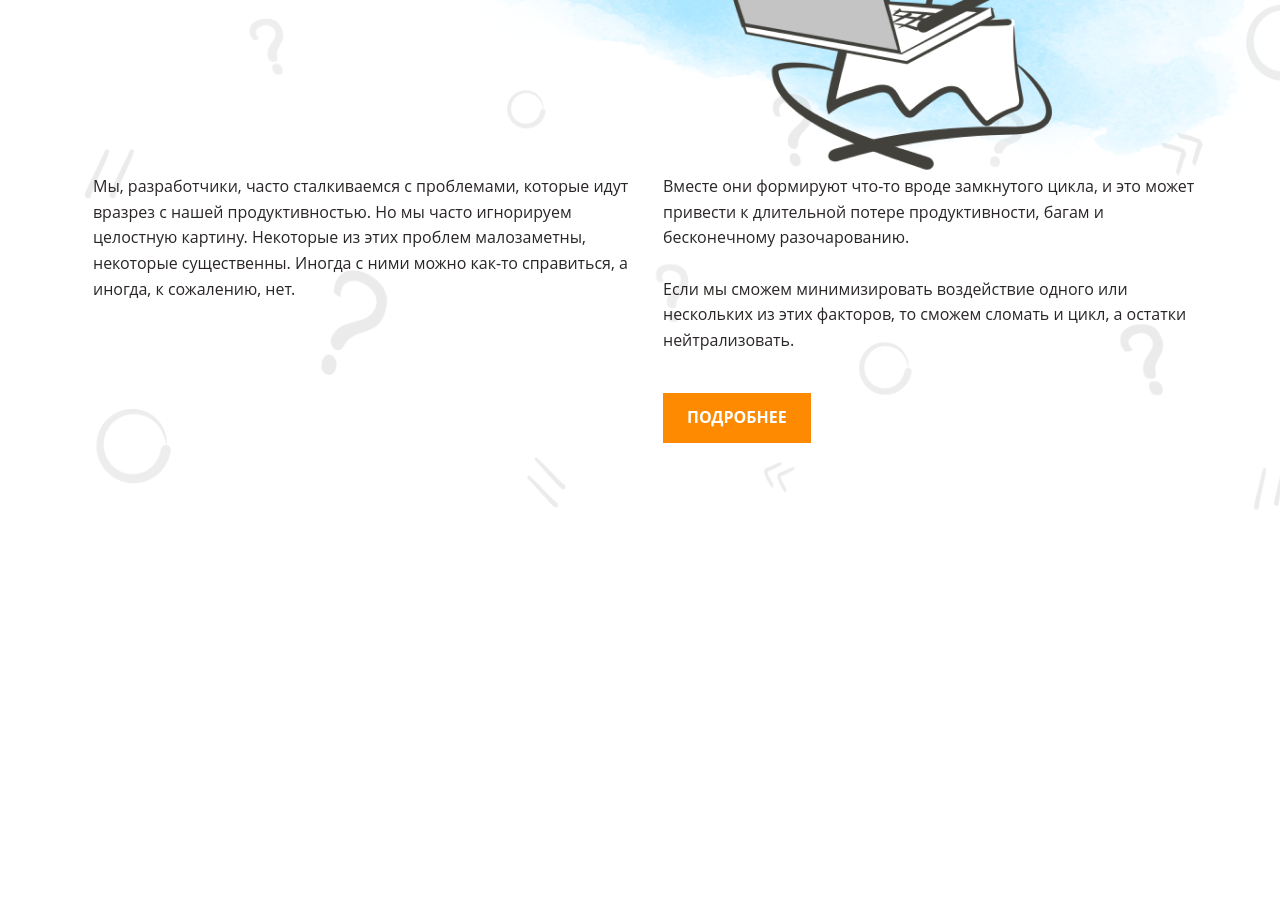
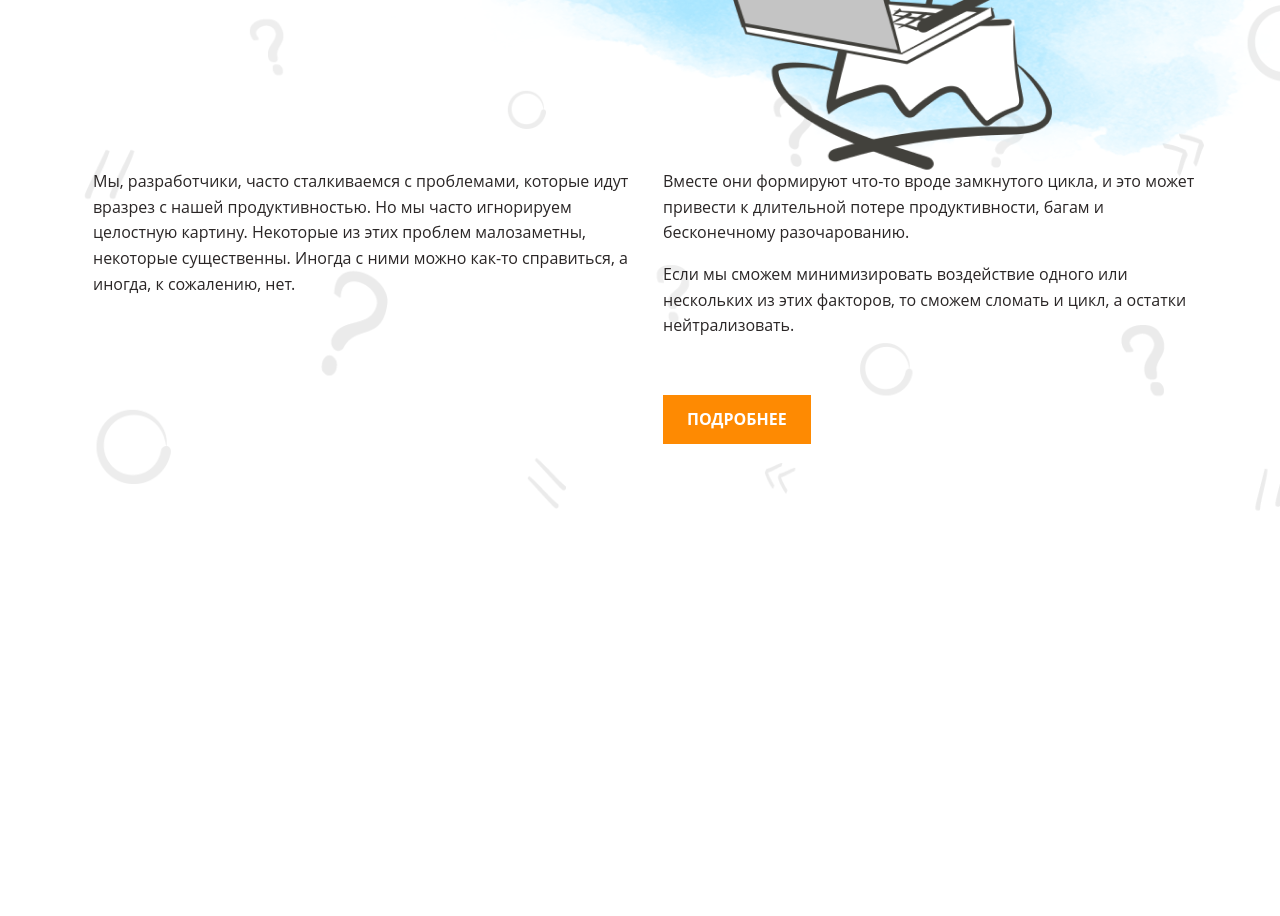
Before and after one commit to MartenBrooks/layout-designer-project-58, a website: page index.html in a window 1280 px wide. Shown: the part 378-1294 px from the top of the page. Drawn offline with Linux system fonts and the light colour scheme; a web font is replaced by a local one.

Commit message:
header final

```diff
--- a/css/style.css
+++ b/css/style.css
@@ -32,7 +32,7 @@ header {
 }
 
 header::before {
-    width: 100vw;
+    width: 100%;
     height: 100%;
     position: absolute;
     top: 0;
@@ -46,9 +46,14 @@ header::before {
 }
 
 .col-2 {
-    margin-top: 185px;
-    column-count: 2;
-    column-gap: 30px;;
+    display: flex;
+    flex-direction: row;
+    align-content: space-between;
+    gap: 30px
+}
+
+.col-2 > * {
+    width: 50%;
 }
 
 h1,
@@ -58,6 +63,7 @@ h3 {
 }
 
 h1 {
+    position: relative;
     z-index: 1;
     margin: 0;
     font-family: "Neucha";
@@ -73,11 +79,6 @@ h3 {
     font-size: 34px;
 }
 
-.col-2 > * {
-    break-inside: avoid;
-    margin: 0;
-}
-
 .btn {
     display: inline-block;
     padding: 12px 24px;
@@ -89,7 +90,6 @@ h3 {
     z-index: 0;
     top: 55px;
     left: 296px;
-    right: -270px;
     height: 525px;
 }
 
@@ -97,9 +97,10 @@ h3 {
     position: relative;
     margin: 0 auto;
     padding: 100px 0;
+    gap: 164px;
 }
 .max-width-1110px {
-    width: 1110px;
+    max-width: 1110px;
 }
 .flex-column {
     display: flex;
--- a/index.html
+++ b/index.html
@@ -12,11 +12,15 @@
             <h1 class="color-main">Когнитивные <br/>искажения<br/> <span class="color-dark">в программировании</span></h1>
             <img src="./image/main-1.png" alt="image" class="header-img">
             <div class="col-2">
-                <p>Мы, разработчики, часто сталкиваемся с проблемами, которые идут вразрез с нашей продуктивностью. Но мы часто игнорируем целостную картину.
+                <div>
+                    <p>Мы, разработчики, часто сталкиваемся с проблемами, которые идут вразрез с нашей продуктивностью. Но мы часто игнорируем целостную картину.
                         Некоторые из этих проблем малозаметны, некоторые существенны. Иногда с ними можно как-то справиться, а иногда, к сожалению, нет.</p>
-                <p>Вместе они формируют что-то вроде замкнутого цикла, и это может привести к длительной потере продуктивности, багам и бесконечному разочарованию.<br/> <br/>
-                    Если мы сможем минимизировать воздействие одного или нескольких из этих факторов, то сможем сломать и цикл, а остатки нейтрализовать.</p>
-                <a href="#" class="btn bg-main color-white weight-700">ПОДРОБНЕЕ</a>
+                </div>
+                <div>
+                    <p>Вместе они формируют что-то вроде замкнутого цикла, и это может привести к длительной потере продуктивности, багам и бесконечному разочарованию.</p>
+                    <p>Если мы сможем минимизировать воздействие одного или нескольких из этих факторов, то сможем сломать и цикл, а остатки нейтрализовать.</p>
+                    <a href="#" class="btn bg-main color-white weight-700">ПОДРОБНЕЕ</a>
+                </div>
             </div>
 
         </div>
```
